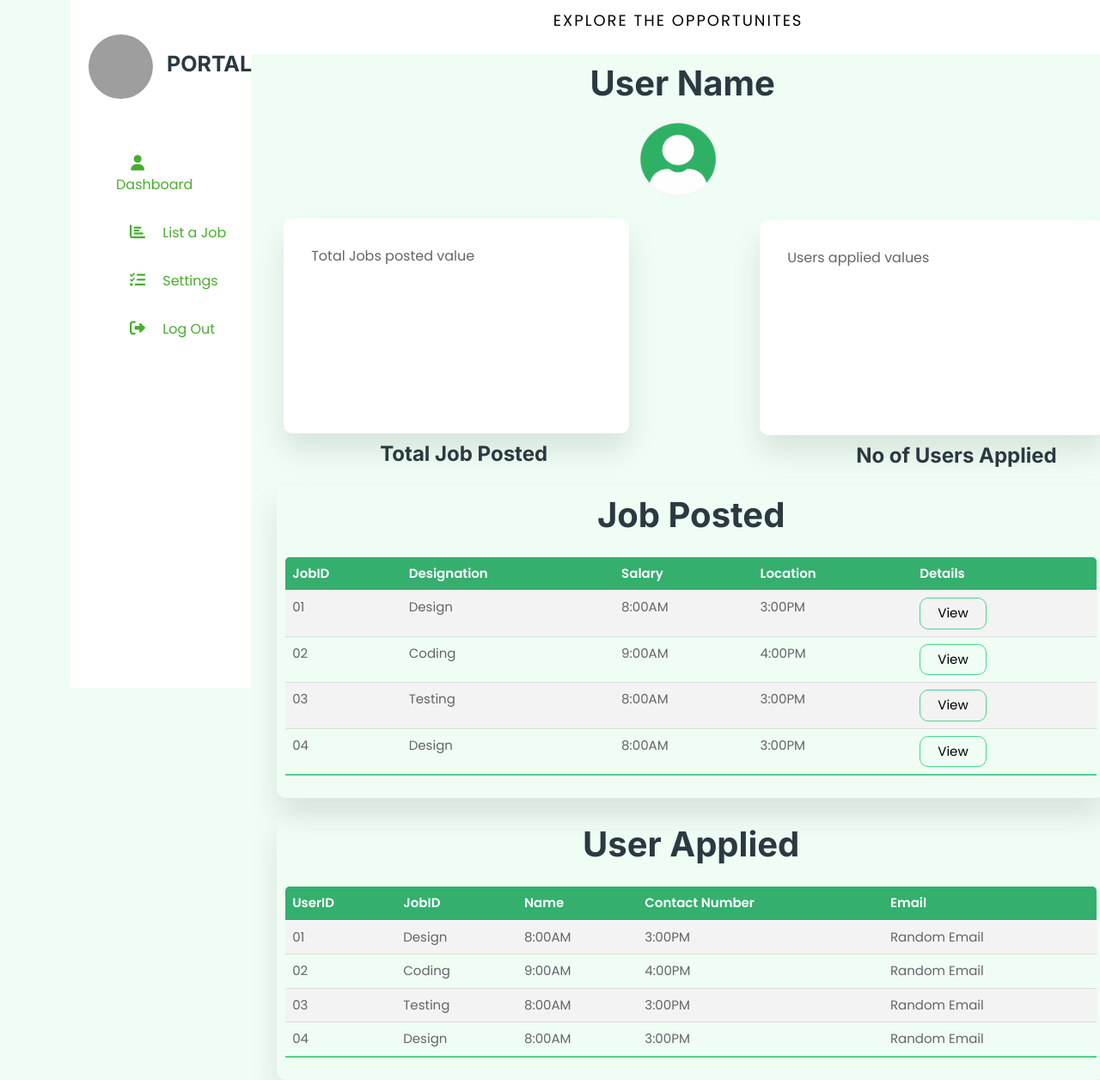
After one commit to prashantkr29/Job-Portal-Management-System, a PHP site: page /recruiter.html in a window 1280 px wide. The commit adds this page. Shown: the whole page at 86% size. Run offline with PHP 8.4, Linux system fonts and the light colour scheme; some libraries are stand-ins or nearby versions; grey boxes are pictures that could not be loaded.

Commit message:
recruiter dashboard

```diff
--- a/css/dashboard.css
+++ b/css/dashboard.css
@@ -236,3 +236,34 @@ h4{
     padding-left: 10px;
     margin-top: 78px;
   }
+
+  .posted{
+    display: inline-block;
+    margin-top: 25px;
+    margin-left: 38px;
+    width: 402px;
+    height: 250px;
+    margin-bottom: 10px;    border: 1px ;
+    background-color: #fff;
+    border-radius: 10px;
+    display: flex;
+    left: 50px;
+    box-shadow: 0 20px 35px 0px rgba(0, 0, 0, 0.1);
+  }
+  .Users-container{
+    margin-left: 554px;
+    margin-top: -312px;
+  }
+  .Users{
+    display: inline-block;
+    margin-top: 25px;
+    margin-left: 38px;
+    width: 402px;
+    height: 250px;
+    margin-bottom: 10px;    border: 1px ;
+    background-color: #fff;
+    border-radius: 10px;
+    display: flex;
+    left: 50px;
+    box-shadow: 0 20px 35px 0px rgba(0, 0, 0, 0.1);
+  }
--- a/dashboard.html
+++ b/dashboard.html
@@ -91,7 +91,7 @@
         <div class="user-profile">
           <img src="/img/profile.png" />
         </div>
-        <div class="descripotion-container">
+        <div class="description-container">
           <div class="description">
             <p style="padding: 32px">
               Lorem, ipsum dolor sit amet consectetur adipisicing elit. Totam
--- a/login.html
+++ b/login.html
@@ -79,7 +79,7 @@
                   </div>
                 </div>
               </div>
-              <button>Sign in</button>
+              <button onclick="opendashboard()">Sign in</button>
 
               <p>
                 <b> Forgot password? </b>
--- /dev/null
+++ b/recruiter.html
@@ -0,0 +1,224 @@
+<!DOCTYPE html>
+<html lang="en">
+  <head>
+    <meta charset="UTF-8" />
+    <meta http-equiv="X-UA-Compatible" content="IE=edge" />
+    <meta name="viewport" content="width=device-width, initial-scale=1.0" />
+    <link rel="stylesheet" href="/css/dashboard.css" />
+
+    <link rel="preconnect" href="https://fonts.googleapis.com" />
+    <link rel="preconnect" href="https://fonts.gstatic.com" crossorigin />
+    <link
+      href="https://fonts.googleapis.com/css2?family=Heebo:wght@400;500;600&family=Inter:wght@700;800&display=swap"
+      rel="stylesheet"
+    />
+
+    <!-- Icon Font Stylesheet -->
+    <link
+      href="https://cdnjs.cloudflare.com/ajax/libs/font-awesome/5.10.0/css/all.min.css"
+      rel="stylesheet"
+    />
+    <link
+      href="https://cdn.jsdelivr.net/npm/bootstrap-icons@1.4.1/font/bootstrap-icons.css"
+      rel="stylesheet"
+    />
+    <link
+      href="https://cdn.jsdelivr.net/npm/bootstrap@5.0.2/dist/css/bootstrap.min.css"
+      rel="stylesheet"
+      integrity="sha384-EVSTQN3/azprG1Anm3QDgpJLIm9Nao0Yz1ztcQTwFspd3yD65VohhpuuCOmLASjC"
+      crossorigin="anonymous"
+    />
+    <!-- Libraries Stylesheet -->
+    <link href="lib/animate/animate.min.css" rel="stylesheet" />
+    <link href="lib/owlcarousel/assets/owl.carousel.min.css" rel="stylesheet" />
+
+    <!-- Customized Bootstrap Stylesheet -->
+    <link href="css/bootstrap.min.css" rel="stylesheet" />
+
+    <link
+      rel="stylesheet"
+      href="https://cdnjs.cloudflare.com/ajax/libs/font-awesome/6.1.2/css/all.min.css"
+      integrity="sha512-1sCRPdkRXhBV2PBLUdRb4tMg1w2YPf37qatUFeS7zlBy7jJI8Lf4VHwWfZZfpXtYSLy85pkm9GaYVYMfw5BC1A=="
+      crossorigin="anonymous"
+      referrerpolicy="no-referrer"
+    />
+
+    <title>Document</title>
+  </head>
+<body>
+    <body class="container">
+      <nav>
+        <div class="navbar">
+          <div class="logo">
+            <img src="/img/logo.jpg" alt="" />
+            <h1 style="font-size: 25px">Portal</h1>
+          </div>
+          <ul>
+            <li>
+              <a href="recruiter.html"
+                ><i class="fas fa-user"></i>
+                <span class="nav-item">Dashboard</span></a
+              >
+            </li>
+            <li>
+              <a href="recruiter-jobpost.html"
+                ><i class="fas fa-chart-bar"></i>
+                <span class="nav-item">List a Job</span></a
+              >
+            </li>
+            <li>
+              <a href="recruiter-settings.html"
+                ><i class="fas fa-tasks"></i>
+                <span class="nav-item">Settings</span></a
+              >
+            </li>
+            <li>
+              <a href="login.html" class="Logout"
+                ><i class="fas fa-sign-out-alt"></i>
+                <span class="nav-item">Log Out</span></a
+              >
+            </li>
+          </ul>
+        </div>
+      </nav>
+      <section class="main">
+        <div class="main-top">
+          <p>Explore the opportunites</p>
+        </div>
+        <div class="main-body">
+            <h1>User Name</h1>
+        </div>
+          <div class="user-profile">
+            <img src="/img/profile.png" />
+          </div>
+
+          <div class="posted-container">
+            <div class="posted">
+              <p style="padding: 32px">
+              Total Jobs posted value
+              </p>
+            </div>
+            <h4>Total Job Posted</h4>
+        </div>
+        <div class="Users-container">
+            <div class="Users">
+              <p style="padding: 32px">
+              Users applied values
+              </p>
+            </div>
+            <h4>No of Users Applied</h4>
+        </div>
+          <section class="attendance" style="margin-left: 30px">
+            <div class="attendance-list">
+              <h1 style="text-align: center;">Job Posted</h1>
+              <table class="table">
+                <thead>
+                  <tr>
+                    <th>JobID</th>
+                    <!-- <th>Company Name</th> -->
+                    <th>Designation</th>
+                    <!-- <th>Applied Date</th> -->
+                    <th>Salary</th>
+                    <th>Location</th>
+                    <th>Details</th>
+                  </tr>
+                </thead>
+                <tbody>
+                  <tr>
+                    <td>01</td>
+                    <!-- <td>Sam David</td> -->
+                    <td>Design</td>
+                    <!-- <td>03-24-22</td> -->
+                    <td>8:00AM</td>
+                    <td>3:00PM</td>
+                    <td><button>View</button></td>
+                  </tr>
+                  <tr class="active">
+                    <td>02</td>
+                    <!-- <td>Balbina Kherr</td> -->
+                    <td>Coding</td>
+                    <!-- <td>03-24-22</td> -->
+                    <td>9:00AM</td>
+                    <td>4:00PM</td>
+                    <td><button>View</button></td>
+                  </tr>
+                  <tr>
+                    <td>03</td>
+                    <!-- <td>Badan John</td> -->
+                    <td>testing</td>
+                    <!-- <td>03-24-22</td> -->
+                    <td>8:00AM</td>
+                    <td>3:00PM</td>
+                    <td><button>View</button></td>
+                  </tr>
+                  <tr>
+                    <td>04</td>
+                    <!-- <td>Sara David</td> -->
+                    <td>Design</td>
+                    <!-- <td>03-24-22</td> -->
+                    <td>8:00AM</td>
+                    <td>3:00PM</td>
+                    <td><button>View</button></td>
+                  </tr>
+                </tbody>
+            </table>
+          </div>
+        </section>
+        <section class="attendance" style="margin-left: 30px">
+            <div class="attendance-list">
+              <h1 style="text-align: center;">User Applied</h1>
+              <table class="table">
+                <thead>
+                  <tr>
+                    <th>UserID</th>
+                    <!-- <th>Company Name</th> -->
+                    <th>JobID</th>
+                    <!-- <th>Applied Date</th> -->
+                    <th>Name</th>
+                    <th>Contact Number</th>
+                    <th>Email</th>
+                  </tr>
+                </thead>
+                <tbody>
+                  <tr>
+                    <td>01</td>
+                    <!-- <td>Sam David</td> -->
+                    <td>Design</td>
+                    <!-- <td>03-24-22</td> -->
+                    <td>8:00AM</td>
+                    <td>3:00PM</td>
+                    <td>random email</td>
+                  </tr>
+                  <tr class="active">
+                    <td>02</td>
+                    <!-- <td>Balbina Kherr</td> -->
+                    <td>Coding</td>
+                    <!-- <td>03-24-22</td> -->
+                    <td>9:00AM</td>
+                    <td>4:00PM</td>
+                    <td>random email</td>
+                  </tr>
+                  <tr>
+                    <td>03</td>
+                    <!-- <td>Badan John</td> -->
+                    <td>testing</td>
+                    <!-- <td>03-24-22</td> -->
+                    <td>8:00AM</td>
+                    <td>3:00PM</td>
+                    <td>random email</td>
+                  </tr>
+                  <tr>
+                    <td>04</td>
+                    <!-- <td>Sara David</td> -->
+                    <td>Design</td>
+                    <!-- <td>03-24-22</td> -->
+                    <td>8:00AM</td>
+                    <td>3:00PM</td>
+                    <td>random email</td>
+                  </tr>
+                </tbody>
+            </table>
+          </div>
+        </section>
+      </section>
+</body>
```
Also changed, not shown: index.html (+1 -15 lines), js/login.js (+15 -0 lines), recruiter-jobpost.html (added, +101 -0 lines), recruiter-settings.html (added, +112 -0 lines).
